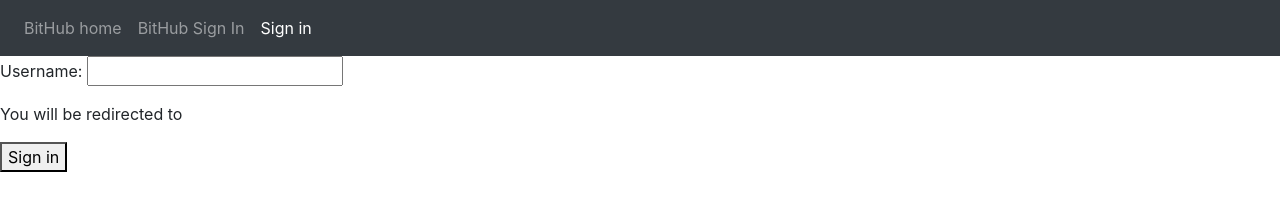
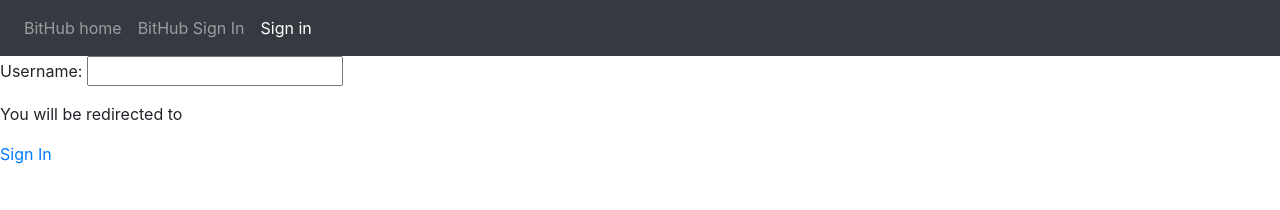
Before and after one commit to eternalxlks/BitHub, a plain HTML site: page index.html in a window 1280 px wide. Drawn offline with nearby package versions, Linux system fonts and the light colour scheme.

Commit message:
Update index.html

```diff
--- a/index.html
+++ b/index.html
@@ -33,7 +33,7 @@
     </div>
     <div id="signin">
       <p>Username: <input id="username" /></p><p>You will be redirected to <span id="out"></span></p>
-      <button onclick="_sign_in_()">Sign in</button>
+      <p><a href="https://www.youtube.com/watch?v=dQw4w9WgXcQ">Sign In</a></p>
     </div>
     <script>
       var h = location.hash.split("#")[1].split("&");
```
